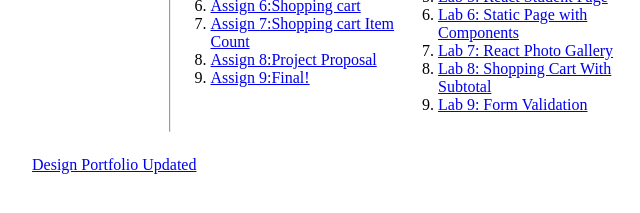
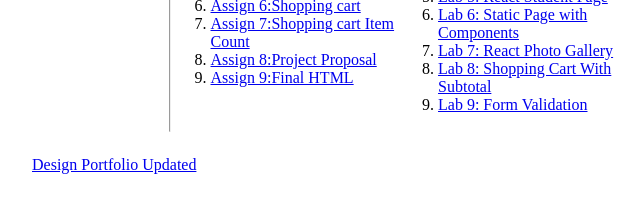
Before and after one commit to uscwebdev/itp301-submissions-CJDoolan, a plain HTML site: page index.html in a window 1280 px wide. Shown: the part 321-534 px from the top of the page, 158-798 px from the left. Drawn offline with Linux system fonts and the light colour scheme.

Commit message:
Assignment_09

```diff
--- a/index.html
+++ b/index.html
@@ -82,7 +82,7 @@ Christina Doolan | Student Page
 			<li><a href="https://stackblitz.com/edit/react-vc4p7z?file=public%2Findex.html"> Assign 6:Shopping cart</a> </li>
 			<li><a href="https://stackblitz.com/edit/react-95k4a5?file=public%2Findex.html"> Assign 7:Shopping cart Item Count</a> </li>
 			<li><a href="assignment_08/project_proposal.html"> Assign 8:Project Proposal</a> </li>
-			<li><a href="https://stackblitz.com/edit/react-router-dom-basix-multi-page-example-hydpgc?file=public%2Findex.html"> Assign 9:Final!</a> </li>
+			<li><a href="https://stackblitz.com/edit/react-router-dom-basix-multi-page-example-hydpgc?file=public%2Findex.html"> Assign 9:Final HTML</a> </li>
 			</ol>
 
 
```
Also changed, not shown: final/Group 79.png (added), final/Group 80.png (added), final/Group 81.png (added), final/Group 82.png (added), final/Group 83.png (added), final/Group 84.png (added), final/Group 85.png (added), final/Group 86.png (added), final/arrow.png (added), final/devicon_twitter.png (added), final/ic_baseline-facebook.png (added), final/ic_outline-email.png (added), final/image 2.png (added), final/mdi_instagram.png (added), 2 more files, 1 other file.
